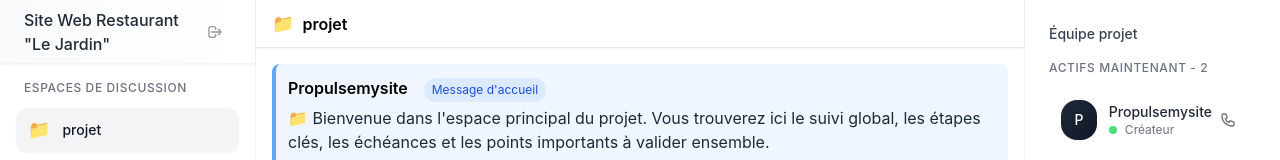
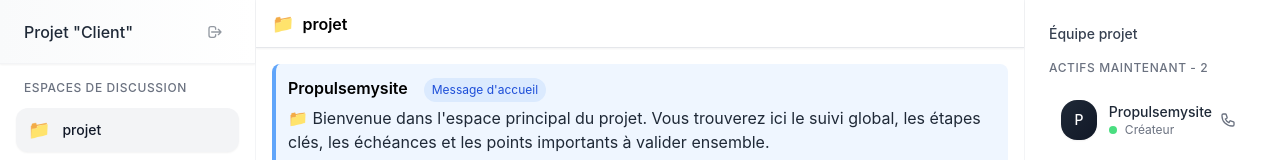
Before and after one commit to Thethetrader/propulsemysite, a Next.js app: page /chat in a window 1280 px wide. Shown: the top 160 px of the page. Built offline with nearby package versions, Linux system fonts and the light colour scheme; no server answers; the database is empty.

Commit message:
feat(chat): affiche le nom du client dans le header

```diff
--- a/app/chat/page.tsx
+++ b/app/chat/page.tsx
@@ -231,7 +231,7 @@ export default function ChatPage() {
         <div className={`w-64 bg-white flex flex-col border-r border-gray-100 transition-transform duration-300 md:translate-x-0 ${sidebarOpen ? 'translate-x-0' : '-translate-x-full'} fixed md:static z-20 h-full md:h-auto md:flex`}>
           {/* Header serveur */}
           <div className="h-16 bg-gradient-to-r from-gray-50 to-white border-b border-gray-100 flex items-center justify-between px-6 shadow-sm">
-            <h1 className="font-medium text-gray-800">Site Web Restaurant "Le Jardin"</h1>
+            <h1 className="font-medium text-gray-800">Projet "{clientName || 'Nouveau projet'}"</h1>
             <button
               onClick={() => {
                 // Rediriger vers la landing page
```
